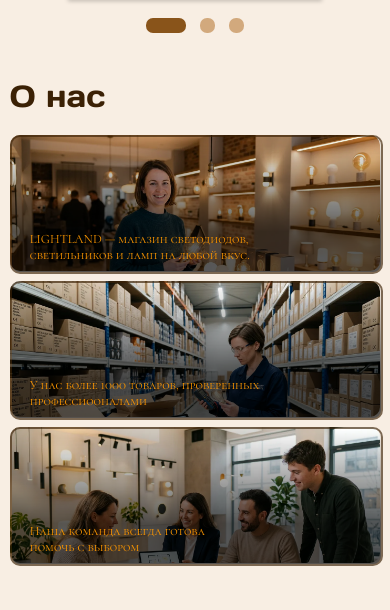
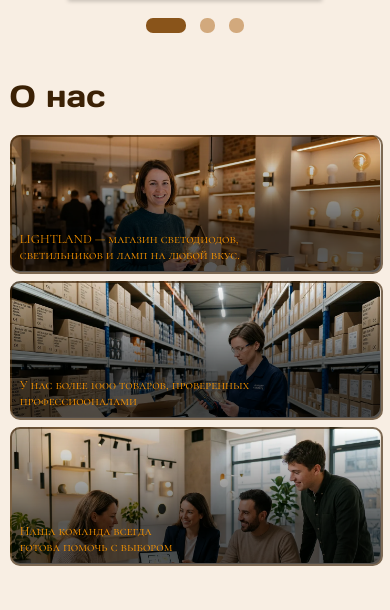
Before and after one commit to jaruzzix/LightLand-Landing, a website: page public/index.html in a window 390 px wide. Shown: the part 782-1392 px from the top of the page. Drawn offline with Linux system fonts and the light colour scheme; a web font is replaced by a local one.

Commit message:
поправил раздел о нас

```diff
--- a/public/style.css
+++ b/public/style.css
@@ -876,6 +876,7 @@
 
 .content {
     margin-top: 20px;
+    overflow-x: hidden;
     position: relative;
     display: flex;
     flex-direction: column;
@@ -1042,7 +1043,6 @@
         position: relative;
         color: #FB9600;
         z-index: 3;
-        left: 20px;
     }
 
     #text1, #text2, #text3 {
@@ -1073,7 +1073,11 @@
 
     .content-text {
         font-size: 1rem;
-
+    }
+
+    #text1, #text2, #text3 {
+        top: 70%;
+        left: 10px;
     }
 
     #text1 {
@@ -1108,6 +1112,18 @@
     .content-text {
         font-size: 0.8rem;
 
+    }
+
+    #text1 {
+        width: 260px;
+    }
+
+    #text2 {
+        width: 240px;
+    }
+
+    #text3 {
+        width: 160px;
     }
 }
 
```
